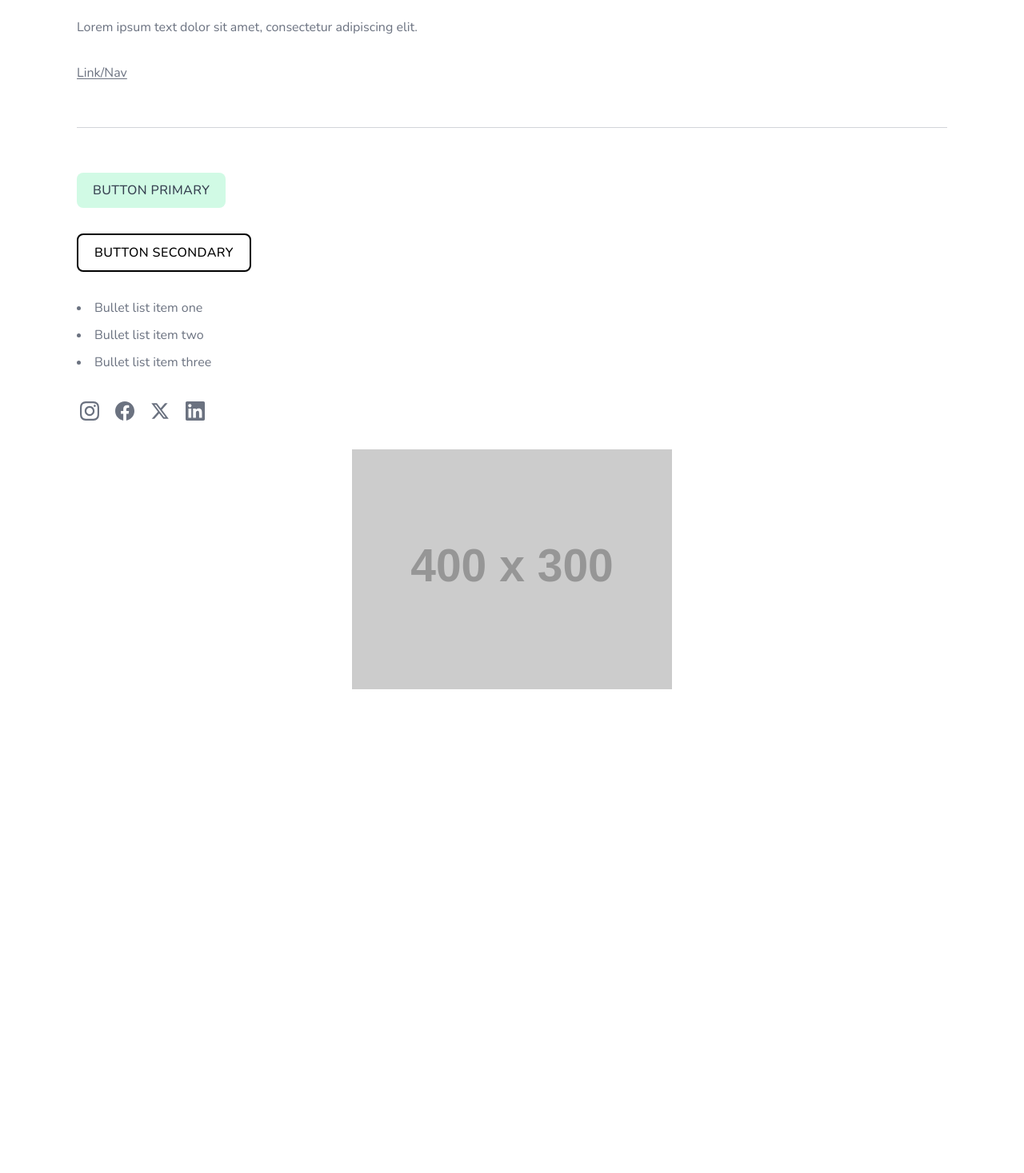
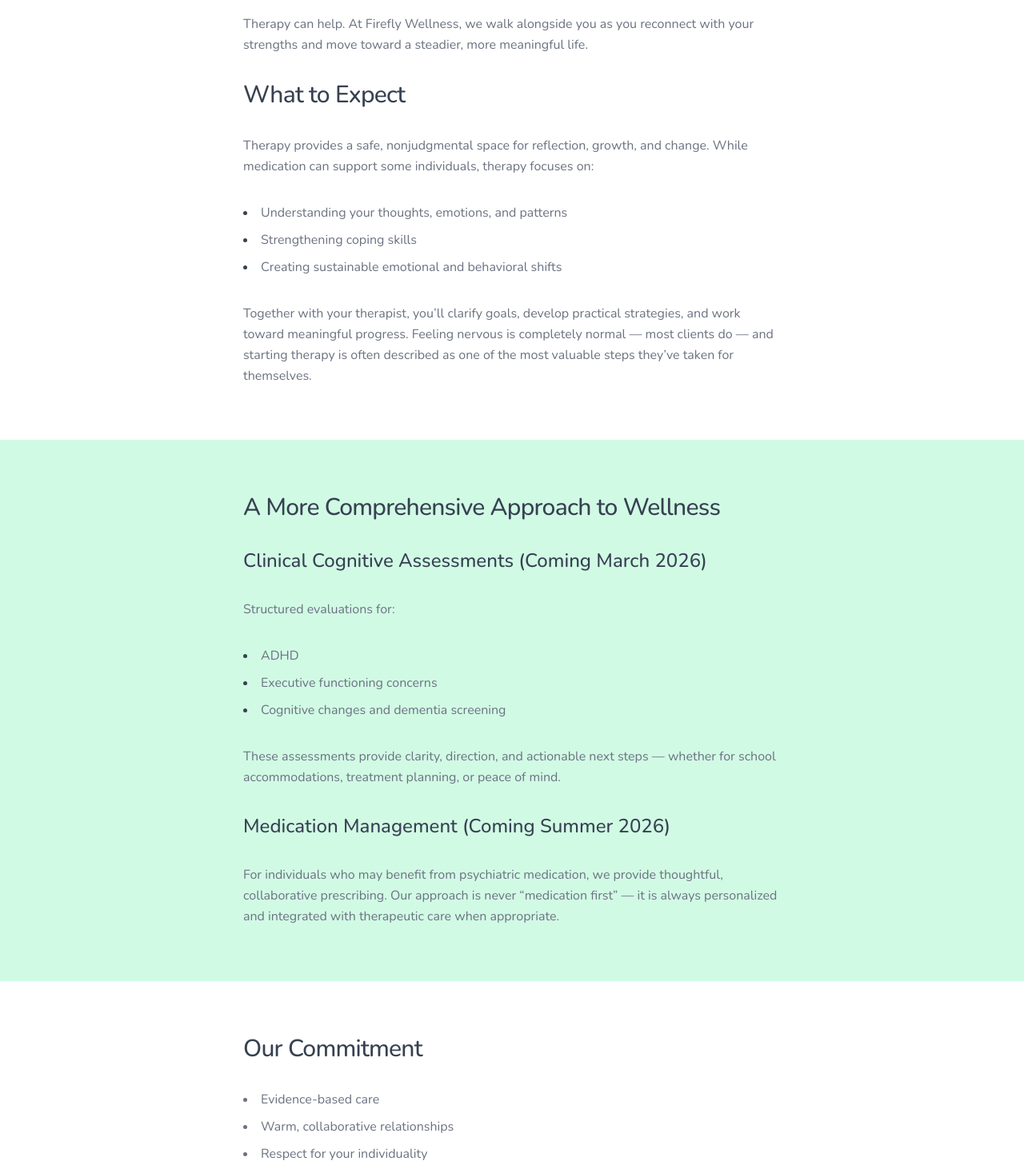
Before and after one commit to ChampionTechLLC/fireflywellness, a Next.js app: page / in a window 1280 px wide. Shown: the part 1330-2797 px from the top of the page at 80% size. Before the commit the page ends 2256 px from the top, so only its background shows below. Built offline with nearby package versions, Linux system fonts and the light colour scheme.

Commit message:
therapists section

```diff
--- a/src/app/page.tsx
+++ b/src/app/page.tsx
@@ -7,8 +7,10 @@ import {
   BulletList,
   SocialIcon,
   Image,
+  TherapistCard,
 } from "@/components/ui";
 import { HERO_LOGO_URL } from "@/constants";
+import { therapists } from "@/data/therapists";
 import { bulletList } from "@/styles";
 
 export default function Home() {
@@ -27,9 +29,9 @@ export default function Home() {
       </Section>
       <Section variant="green">
         <div className="mx-auto flex max-w-2xl flex-col items-center gap-4 text-left">
-          <Text variant="h1">Welcome to Firefly Wellness</Text>
-          <Text variant="subtitle" className="-mt-[10px]">(Formerly Firefly Counseling)</Text>
-          <Text variant="text">
+          <Text variant="h1" className="text-center">Welcome to Firefly Wellness</Text>
+          <Text variant="subtitle" className="-mt-[10px] text-center">(Formerly Firefly Counseling)</Text>
+          <Text variant="text" className="mt-2">
             In 2017, Firefly Counseling was founded to help people find their light during challenging seasons.
           </Text>
           <Text variant="text">
@@ -44,6 +46,87 @@ export default function Home() {
           </Text>
         </div>
       </Section>
+      <Section variant="white">
+        <div className="mx-auto flex max-w-2xl flex-col gap-8 text-left">
+          <Text variant="h2">Why Therapy</Text>
+          <Text variant="text">
+            Life can feel overwhelming. Trauma, chronic stress, relationship strain, or major transitions can leave you anxious, low, or stuck in unhelpful patterns.
+          </Text>
+          <Text variant="text">
+            You are not alone. According to the National Alliance on Mental Illness (NAMI), 1 in 5 adults experience mental health challenges each year. Struggling doesn’t mean you’re failing.
+          </Text>
+          <Text variant="text">
+            Therapy can help. At Firefly Wellness, we walk alongside you as you reconnect with your strengths and move toward a steadier, more meaningful life.
+          </Text>
+
+          <Text variant="h2">What to Expect</Text>
+          <Text variant="text">
+            Therapy provides a safe, nonjudgmental space for reflection, growth, and change. While medication can support some individuals, therapy focuses on:
+          </Text>
+          <ul className={bulletList.listSection}>
+            <li>Understanding your thoughts, emotions, and patterns</li>
+            <li>Strengthening coping skills</li>
+            <li>Creating sustainable emotional and behavioral shifts</li>
+          </ul>
+          <Text variant="text">
+            Together with your therapist, you’ll clarify goals, develop practical strategies, and work toward meaningful progress. Feeling nervous is completely normal — most clients do — and starting therapy is often described as one of the most valuable steps they’ve taken for themselves.
+          </Text>
+        </div>
+      </Section>
+
+      <Section variant="green">
+        <div className="mx-auto flex max-w-2xl flex-col gap-8 text-left">
+          <Text variant="h2">A More Comprehensive Approach to Wellness</Text>
+          <Text variant="h3">Clinical Cognitive Assessments (Coming March 2026)</Text>
+          <Text variant="text">
+            Structured evaluations for:
+          </Text>
+          <ul className={bulletList.listSection}>
+            <li>ADHD</li>
+            <li>Executive functioning concerns</li>
+            <li>Cognitive changes and dementia screening</li>
+          </ul>
+          <Text variant="text">
+            These assessments provide clarity, direction, and actionable next steps — whether for school accommodations, treatment planning, or peace of mind.
+          </Text>
+
+          <Text variant="h3">Medication Management (Coming Summer 2026)</Text>
+          <Text variant="text">
+            For individuals who may benefit from psychiatric medication, we provide thoughtful, collaborative prescribing. Our approach is never “medication first” — it is always personalized and integrated with therapeutic care when appropriate.
+          </Text>
+        </div>
+      </Section>
+
+      <Section variant="white">
+        <div className="mx-auto flex max-w-2xl flex-col gap-8 text-left">
+          <Text variant="h2">Our Commitment</Text>
+          <BulletList
+            items={[
+              "Evidence-based care",
+              "Warm, collaborative relationships",
+              "Respect for your individuality",
+              "Ethical, thoughtful clinical practice",
+            ]}
+          />
+          <Text variant="text">
+            At Firefly Wellness, our mission is to help you move from simply coping to truly thriving.
+          </Text>
+        </div>
+      </Section>
+
+      <Section variant="green">
+        <div className="mx-auto flex max-w-[72rem] flex-col gap-8">
+          <Text variant="h2" className="text-center">
+            Meet Your Therapists
+          </Text>
+          <div className="flex flex-wrap justify-center gap-10">
+            {therapists.map((therapist) => (
+              <TherapistCard key={therapist.id} therapist={therapist} />
+            ))}
+          </div>
+        </div>
+      </Section>
+
       <Section variant="white">
         <div className="flex flex-col gap-8">
           <Text variant="h1">H1 header</Text>
--- a/src/components/ui/Button.tsx
+++ b/src/components/ui/Button.tsx
@@ -7,6 +7,7 @@ type ButtonProps = {
   variant?: ButtonVariant;
   href?: string;
   type?: "button" | "submit" | "reset";
+  className?: string;
 };
 
 const variantClass = {
@@ -19,17 +20,18 @@ export function Button({
   variant = "primary",
   href,
   type = "button",
+  className = "",
 }: ButtonProps) {
-  const className = `${button.base} ${variantClass[variant]}`;
+  const classNames = `${button.base} ${variantClass[variant]} ${className}`.trim();
   if (href) {
     return (
-      <a href={href} className={className}>
+      <a href={href} className={classNames}>
         {children}
       </a>
     );
   }
   return (
-    <button type={type} className={className}>
+    <button type={type} className={classNames}>
       {children}
     </button>
   );
--- a/src/components/ui/Section.tsx
+++ b/src/components/ui/Section.tsx
@@ -13,7 +13,7 @@ const variantClass = {
 };
 
 const innerClass = {
-  white: section.inner,
+  white: section.innerGreen,
   green: section.innerGreen,
 };
 
--- a/src/components/ui/Text.tsx
+++ b/src/components/ui/Text.tsx
@@ -9,6 +9,7 @@ const tagMap: Record<TextVariant, "h1" | "h2" | "h3" | "h4" | "p" | "span"> = {
   h4: "h4",
   text: "p",
   subtitle: "p",
+  button: "span",
   link: "span",
 };
 
--- /dev/null
+++ b/src/components/ui/TherapistCard.tsx
@@ -0,0 +1,64 @@
+import { Button, Text } from "@/components/ui";
+import { bulletList } from "@/styles";
+import type { Therapist } from "@/data/therapists";
+
+type TherapistCardProps = {
+  therapist: Therapist;
+};
+
+export function TherapistCard({ therapist }: TherapistCardProps) {
+  const { name, credentials, subtitle, imageUrl, aboutMe, aboutMeBullets, scheduleUrl } =
+    therapist;
+
+  return (
+    <article className="flex w-full min-w-0 flex-col sm:max-w-[24rem]">
+      <div className="flex flex-col gap-3">
+        <Text variant="h3">
+          {name}, {credentials}
+        </Text>
+        {subtitle && (
+          <Text variant="subtitle" className="-mt-3">{subtitle}</Text>
+        )}
+        <div className="mt-3 flex justify-center">
+          <Button href={scheduleUrl ?? "#"} variant="secondary">
+            Schedule with {name.split(" ")[0]}
+          </Button>
+        </div>
+      </div>
+
+      <div className="mt-4 aspect-[3/4] w-full overflow-hidden rounded-lg bg-body/20">
+        {imageUrl ? (
+          // eslint-disable-next-line @next/next/no-img-element
+          <img
+            src={imageUrl}
+            alt={`${name}, ${credentials}`}
+            className="h-full w-full object-cover"
+          />
+        ) : (
+          <div
+            className="h-full w-full bg-body/30"
+            aria-hidden
+          />
+        )}
+      </div>
+
+      <div className="mt-4 flex flex-col gap-3">
+        <Text variant="h4">About me</Text>
+        <div className="flex flex-col gap-2">
+          {aboutMe.map((paragraph, i) => (
+            <Text key={i} variant="text">
+              {paragraph}
+            </Text>
+          ))}
+        </div>
+        {aboutMeBullets && aboutMeBullets.length > 0 && (
+          <ul className={bulletList.listSection}>
+            {aboutMeBullets.map((item, i) => (
+              <li key={i}>{item}</li>
+            ))}
+          </ul>
+        )}
+      </div>
+    </article>
+  );
+}
--- a/src/components/ui/index.ts
+++ b/src/components/ui/index.ts
@@ -7,3 +7,4 @@ export { BulletList } from "./BulletList";
 export { SocialIcon, type SocialPlatform } from "./SocialIcon";
 export { Image } from "./Image";
 export { Navbar } from "./Navbar";
+export { TherapistCard } from "./TherapistCard";
--- /dev/null
+++ b/src/data/therapists.ts
@@ -0,0 +1,69 @@
+/**
+ * Therapist profiles for the Meet Your Therapists section.
+ * Update imageUrl, aboutMe, and aboutMeBullets with real content.
+ */
+
+export type Therapist = {
+  id: string;
+  name: string;
+  credentials: string;
+  subtitle?: string;
+  imageUrl: string;
+  aboutMe: string[];
+  aboutMeBullets?: string[];
+  scheduleUrl?: string;
+};
+
+export const therapists: Therapist[] = [
+  {
+    id: "1",
+    name: "Jordan Blake",
+    credentials: "PMHNP",
+    subtitle: "Psychiatric-Mental Health Nurse Practitioner",
+    imageUrl: "",
+    aboutMe: [
+      "Jordan is a board-certified Psychiatric-Mental Health Nurse Practitioner with over eight years of experience supporting adults and adolescents through anxiety, depression, and life transitions.",
+      "They believe in a collaborative, evidence-based approach and work to create a safe space where you can explore challenges and build on your strengths.",
+    ],
+    aboutMeBullets: [
+      "Board-certified PMHNP",
+      "Special interest in anxiety and mood disorders",
+      "Integrates therapy and medication when appropriate",
+    ],
+    scheduleUrl: "#",
+  },
+  {
+    id: "2",
+    name: "Sam Rivera",
+    credentials: "LCSW",
+    subtitle: "Licensed Clinical Social Worker",
+    imageUrl: "",
+    aboutMe: [
+      "Sam brings a warm, person-centered approach to therapy with a focus on trauma-informed care and attachment. They have worked in outpatient and community settings for over six years.",
+      "Sam is passionate about helping clients navigate relationship issues, identity, and life transitions while building lasting coping skills.",
+    ],
+    aboutMeBullets: [
+      "LCSW, MSW",
+      "Trauma-informed and attachment-focused",
+      "Adults and adolescents",
+    ],
+    scheduleUrl: "#",
+  },
+  {
+    id: "3",
+    name: "Morgan Chen",
+    credentials: "PhD, LP",
+    subtitle: "Licensed Psychologist",
+    imageUrl: "",
+    aboutMe: [
+      "Morgan is a licensed psychologist specializing in cognitive behavioral therapy (CBT) and mindfulness-based interventions for anxiety, depression, and chronic stress.",
+      "They value a collaborative, goal-oriented approach and enjoy helping clients develop practical strategies for lasting change.",
+    ],
+    aboutMeBullets: [
+      "PhD in Clinical Psychology",
+      "CBT and mindfulness-based approaches",
+      "Evidence-based practice",
+    ],
+    scheduleUrl: "#",
+  },
+];
--- a/src/styles/index.ts
+++ b/src/styles/index.ts
@@ -10,6 +10,7 @@ export const typography = {
   h4: "text-lg md:text-xl font-medium text-muted",
   text: "text-base text-body leading-relaxed",
   subtitle: "text-sm md:text-base font-light text-body",
+  button: "text-xs md:text-sm font-bold text-body",
   link: "text-sm md:text-base text-body hover:text-heading underline underline-offset-2 transition-colors",
 } as const;
 
@@ -20,16 +21,16 @@ export const section = {
   inner:
     "mx-auto box-border w-full max-w-[72rem] px-6 py-12 md:px-8 md:py-16",
   innerGreen:
-    "mx-auto box-border w-full max-w-[72rem] px-8 py-16 md:px-12 md:py-24",
+    "mx-auto box-border w-full max-w-[72rem] px-[4.5rem] py-[2.8rem] md:px-[10.5rem] md:py-[4.2rem]",
 } as const;
 
 export const button = {
   base:
-    "inline-flex items-center justify-center self-start rounded-lg px-5 py-2.5 text-base font-medium uppercase tracking-wide transition-colors focus:outline-none focus:ring-2 focus:ring-heading focus:ring-offset-2",
+    `inline-flex items-center justify-center self-start rounded-lg px-4 py-1.5 ${typography.button} uppercase tracking-wide transition-colors focus:outline-none focus:ring-2 focus:ring-heading focus:ring-offset-2`,
   primary:
-    "bg-section-green text-heading hover:opacity-90",
+    "bg-section-green hover:opacity-90",
   secondary:
-    "bg-white border-2 border-black text-black hover:bg-gray-100",
+    "bg-white hover:bg-gray-100",
 } as const;
 
 export const divider = {
```
